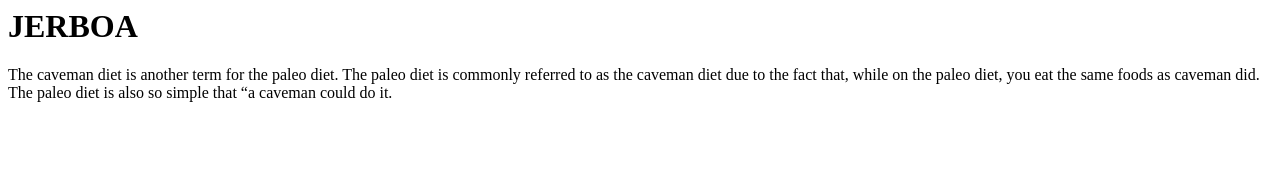
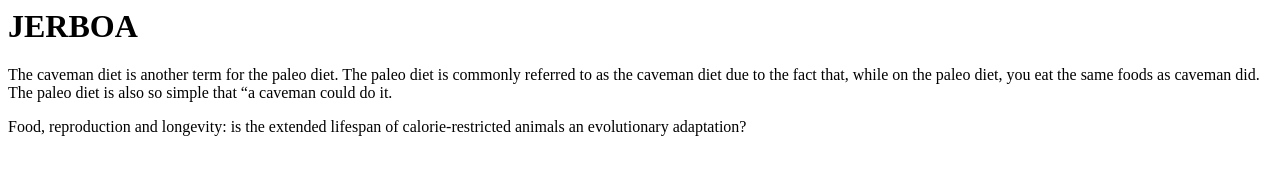
Before and after one commit to Sompio/Jerboa, a plain HTML site: page index.html in a window 1280 px wide. Drawn offline with Linux system fonts and the light colour scheme.

Commit message:
Reproduction

```diff
--- a/index.html
+++ b/index.html
@@ -1,3 +1,5 @@
 <h1>JERBOA</h1>
 
 <p>The caveman diet is another term for the paleo diet. The paleo diet is commonly referred to as the caveman diet due to the fact that, while on the paleo diet, you eat the same foods as caveman did. The paleo diet is also so simple that “a caveman could do it.</p>
+
+<p>Food, reproduction and longevity: is the extended lifespan of calorie-restricted animals an evolutionary adaptation?</p>
```
